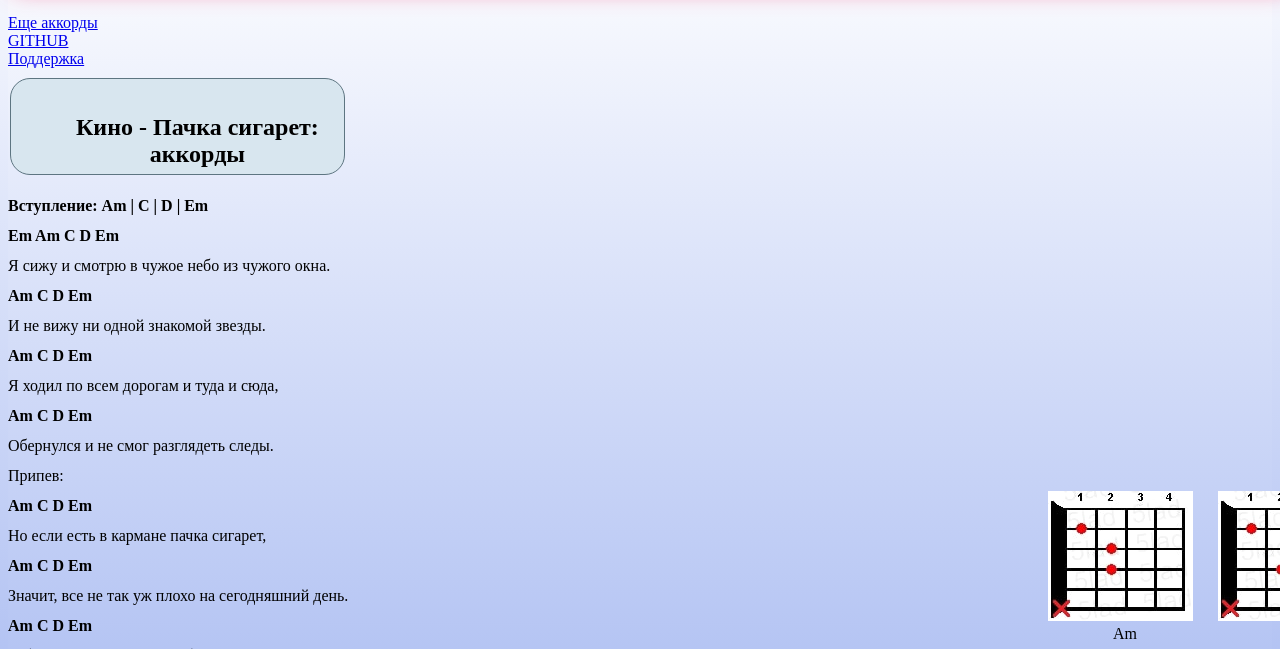
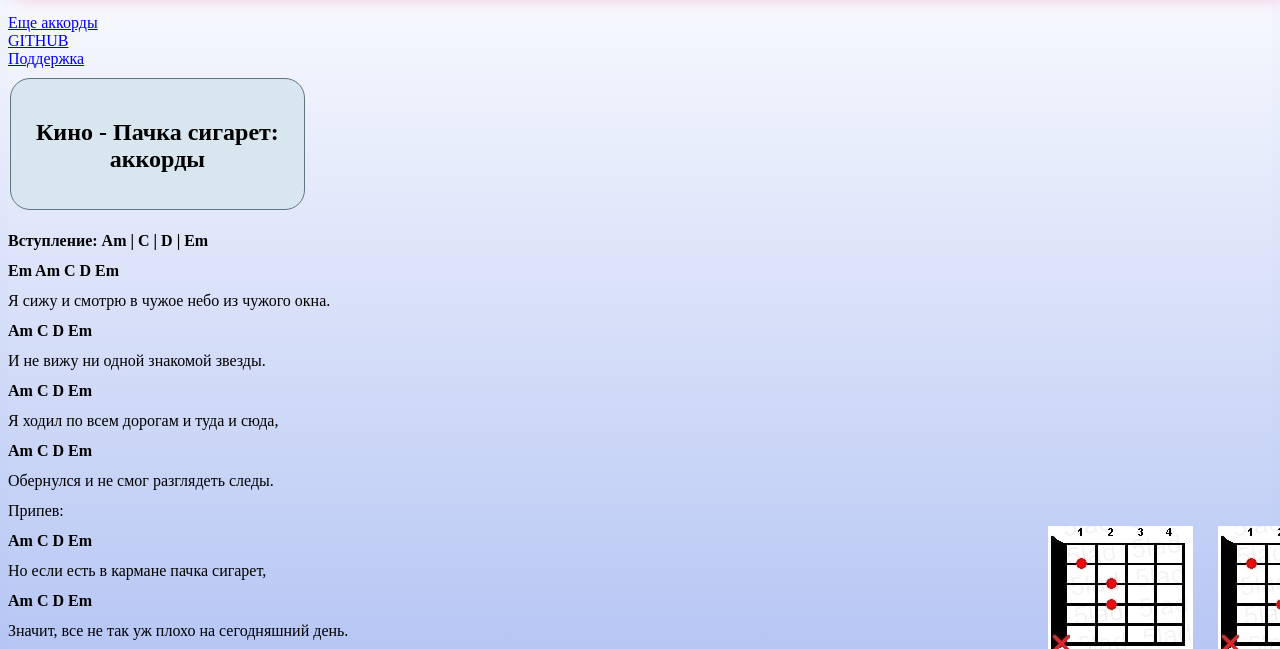
Before and after one commit to Rustam5873/rustamayushev, a plain HTML site: page index.html in a window 1280 px wide. Shown: the part 115-764 px from the top of the page. Drawn offline with Linux system fonts and the light colour scheme.

Commit message:
Update main.css

```diff
--- a/main.css
+++ b/main.css
@@ -42,7 +42,7 @@
 	width: 20%;
 	height: 10px;
 	margin: 10px 2px;
-	padding: 15px 20px 70px 60px;
+	padding: 20px 20px 100px 20px;
 	text-align: center;
 	border-radius: 20px;
 }
```
